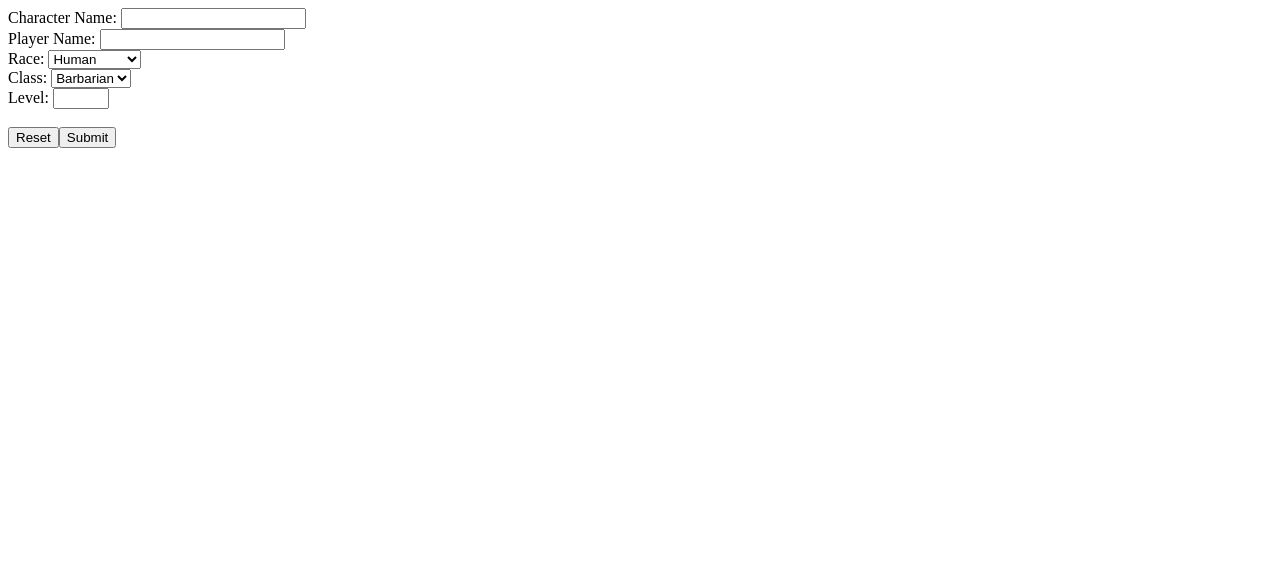
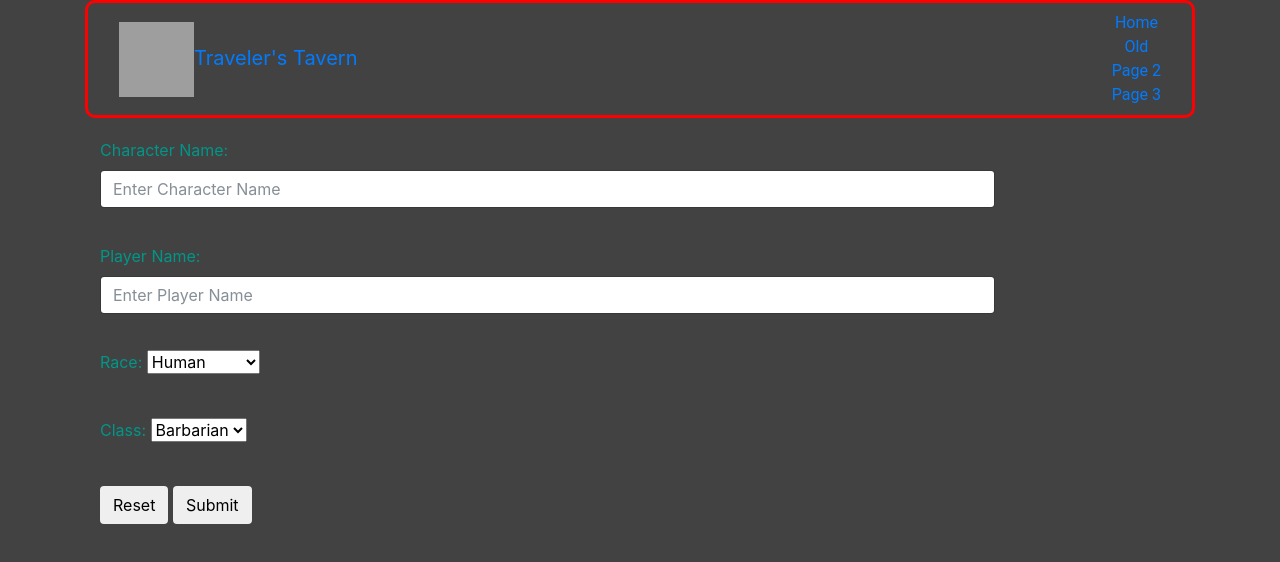
Before and after one commit to TonyRamirezDev/DND-Character-Sheet, a website: page src/basic.html in a window 1280 px wide. Drawn offline with nearby package versions, Linux system fonts and the light colour scheme; grey boxes are pictures that could not be loaded.

Commit message:
Adding Bootstrap and basic elements

```diff
--- /dev/null
+++ b/src/basic.css
@@ -0,0 +1,25 @@
+body {
+    background-color: #424242;
+}
+
+.form-group {
+    color: #009688;
+    padding-top: 20px;
+}
+
+.navbar {
+    border: 3px solid red;
+    border-radius: 10px;
+
+}
+
+#tavern_image {
+    width: 75px;
+    height: 75px;
+}
+
+li {
+    font-family: Roboto, Oxygen, Ubuntu, Cantarell, 'Open Sans', 'Helvetica Neue', sans-serif;
+    text-align: center;
+    align-content: center;
+}
--- a/src/basic.html
+++ b/src/basic.html
@@ -1,16 +1,48 @@
 <!DOCTYPE html>
-<html>
+
+<html lang="en">
+<head>
+    <meta charset="utf-8">
+    <meta name="viewport" content="width=device-width, initial-scale=1, shrink-to-fit=no">
+    <link rel="stylesheet" href="https://maxcdn.bootstrapcdn.com/bootstrap/4.0.0-beta/css/bootstrap.min.css">
+    <link rel="stylesheet" href="basic.css">
+    <script src="https://ajax.googleapis.com/ajax/libs/jquery/3.2.1/jquery.min.js"></script>
+    <script src="https://maxcdn.bootstrapcdn.com/bootstrap/3.3.7/js/bootstrap.min.js"></script>
+</head>
+
 <body>
-<!-- TO-DO: Change form to send data to server once that is set up -->
-<!-- form action="/server location" method="GET" -->
-<form>
-<id="charName"> Character Name:
-<input type="text" name="charactername"></id><br>
+    <div class="container">
+        <nav class="navbar navbar-inverse">
+            <div class="container-fluid">
+                <div class="navbar-header">
+                    <a class="navbar-brand" href="basic.html"><img id="tavern_image" src="https://vignette3.wikia.nocookie.net/hiddenchronicles/images/0/02/Freeitem_Tavern-icon.png/revision/latest?cb=20120919073730" alt="Tavern Image">Traveler's Tavern</a>
+                </div>
+                <ul class="nav navbar-nav">
+                    <li class="active"><a href="basic.html">Home</a></li>
+                    <li><a href="basic_old.html">Old</a></li>
+                    <li><a href="#">Page 2</a></li>
+                    <li><a href="#">Page 3</a></li>
+                </ul>
+            </div>
+        </nav>
 
-Player Name:
-<input type="text" name="playername"><br>
-
-Race:
+        <form class="form-horizontal">
+            <div class="form-group">
+                <label class="control-label col-sm-2" for="characterName">Character Name:</label>
+                <div class="col-sm-10">
+                <input type="text" class="form-control" id="characterName" placeholder="Enter Character Name">
+                </div>
+            </div>
+            <div class="form-group">
+                <label class="control-label col-sm-2" for="Player Name">Player Name:</label>
+                <div class="col-sm-10">
+                <input type="text" class="form-control" id="Player Name" placeholder="Enter Player Name">
+                </div>
+            </div>
+            <div class="form-group">
+                <div class="col-sm-offset-2 col-sm-10">
+                <div class="select">
+                    <label for="Race">Race:</label>
                     <select>
                         <option value="Human">Human</option>
                         <option value="Half-Elf">Half-Elf</option>
@@ -20,9 +52,14 @@ Race:
                         <option value="Dragonborn">Dragonborn</option>
                         <option value="Half-Orc">Half-Orc</option>
                         <option value="Tiefling">Tiefling</option>
-</select><br>
-
-Class:
+                    </select>
+                </div>
+                </div>
+            </div>
+            <div class="form-group">
+                <div class="col-sm-offset-2 col-sm-10">
+                <div class="Class">
+                    <label for="Class">Class:</label>
                     <select>
                         <option value="Barbarian">Barbarian</option>
                         <option value="Bard">Bard</option>
@@ -37,12 +74,16 @@ Class:
                         <option value="Warlock">Warlock</option>
                         <option value="Wizard">Wizard</option>
                     </select>
-<br>
-Level:
-<input type="number" min="1" max="20"><br>
-
-<br><input type="reset" value="Reset"><input type="submit" value="Submit">
+                </div>
+                </div>
+            </div>
+            <div class="form-group">
+                <div class="col-sm-offset-2 col-sm-10">
+                <button type="reset" class="btn btn-default">Reset</button>
+                <button type="submit" class="btn btn-default">Submit</button>
+                </div>
+            </div>
         </form>
-
+    </div>
 </body>
 </html>
```
Also changed, not shown: ref/Freeitem_Tavern-icon.png (added), 1 other file. Lines whose indentation alone changed are shown as unchanged.
